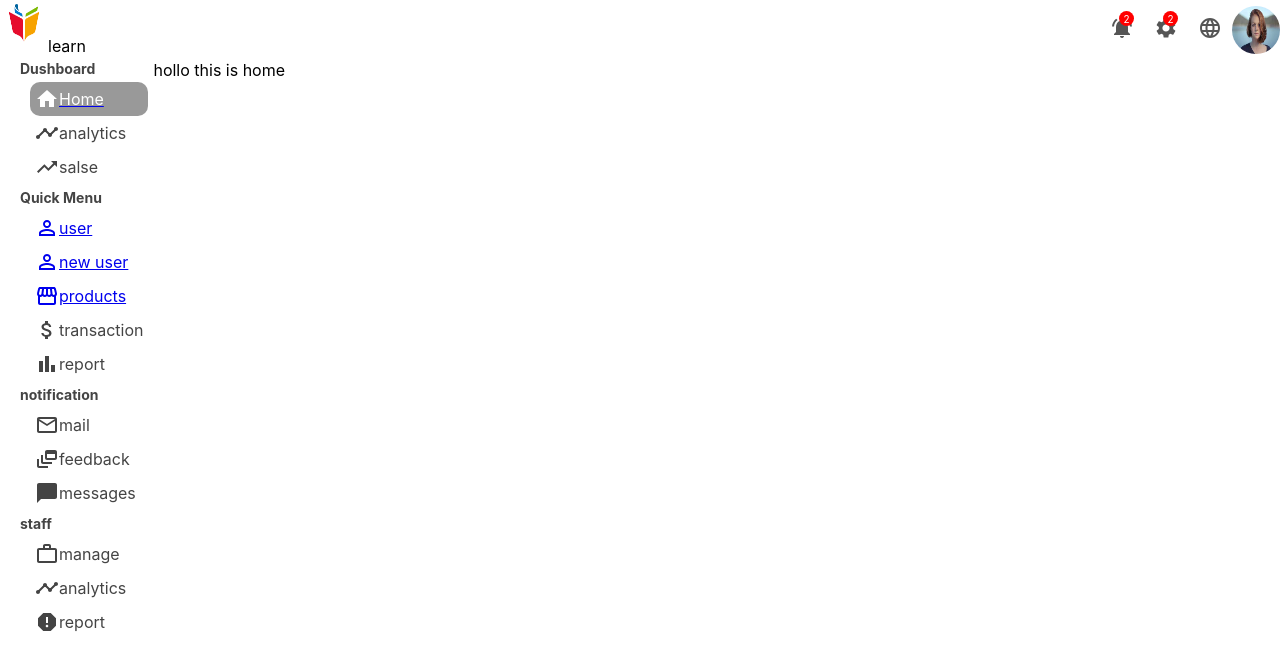
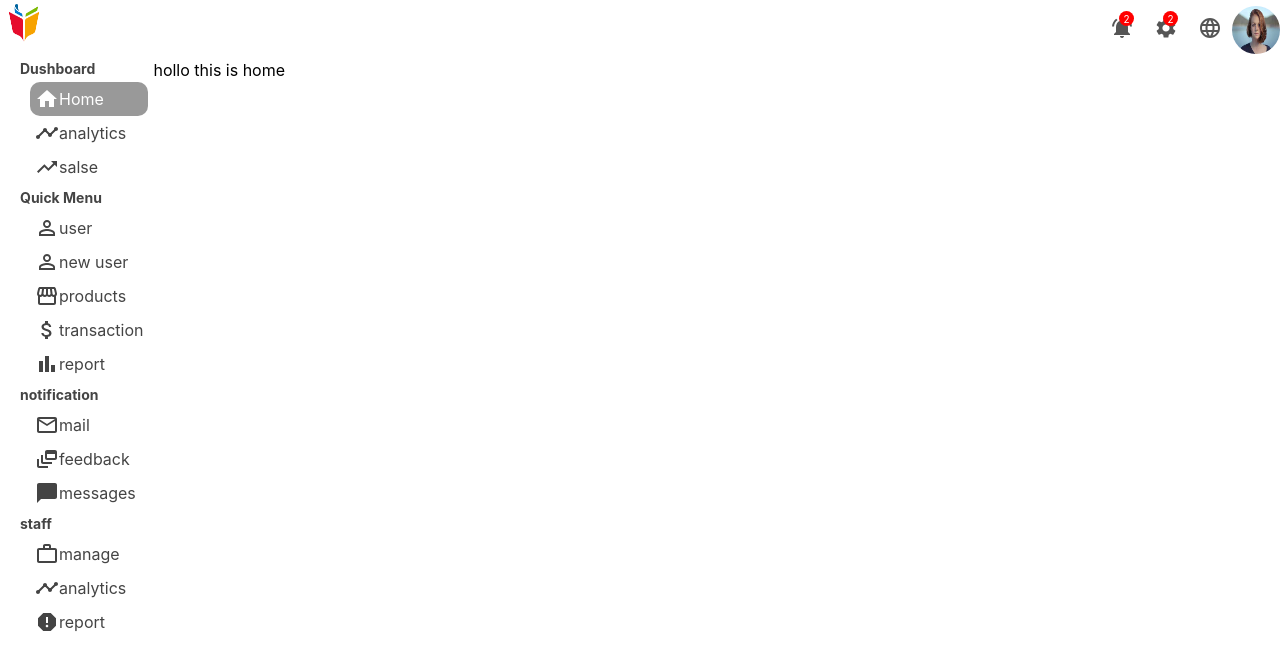
Before and after one commit to mhscan/admin-dashboard, a React (Create React App) app: page / in a window 1280 px wide. Shown: the top 670 px of the page. Built offline with nearby package versions, Linux system fonts and the light colour scheme.

Commit message:
fix topbar

```diff
--- a/src/Component/Sidebar/Sidebar.css
+++ b/src/Component/Sidebar/Sidebar.css
@@ -4,7 +4,10 @@
  top: 65px;
 
 }
-
+a{
+    text-decoration: none;
+    color: inherit;
+}
 .sidebarlist{
     list-style-type: none;
     color: #444;
--- a/src/Component/Topbar/Topbar.js
+++ b/src/Component/Topbar/Topbar.js
@@ -9,7 +9,7 @@ export default function Topbar() {
 
     <div className="top-left">
       <img className="logo" src="images/logo.png" alt="logo" />
-      <span>learn</span>
+
     </div>
 
     <div className="top-right">
```
